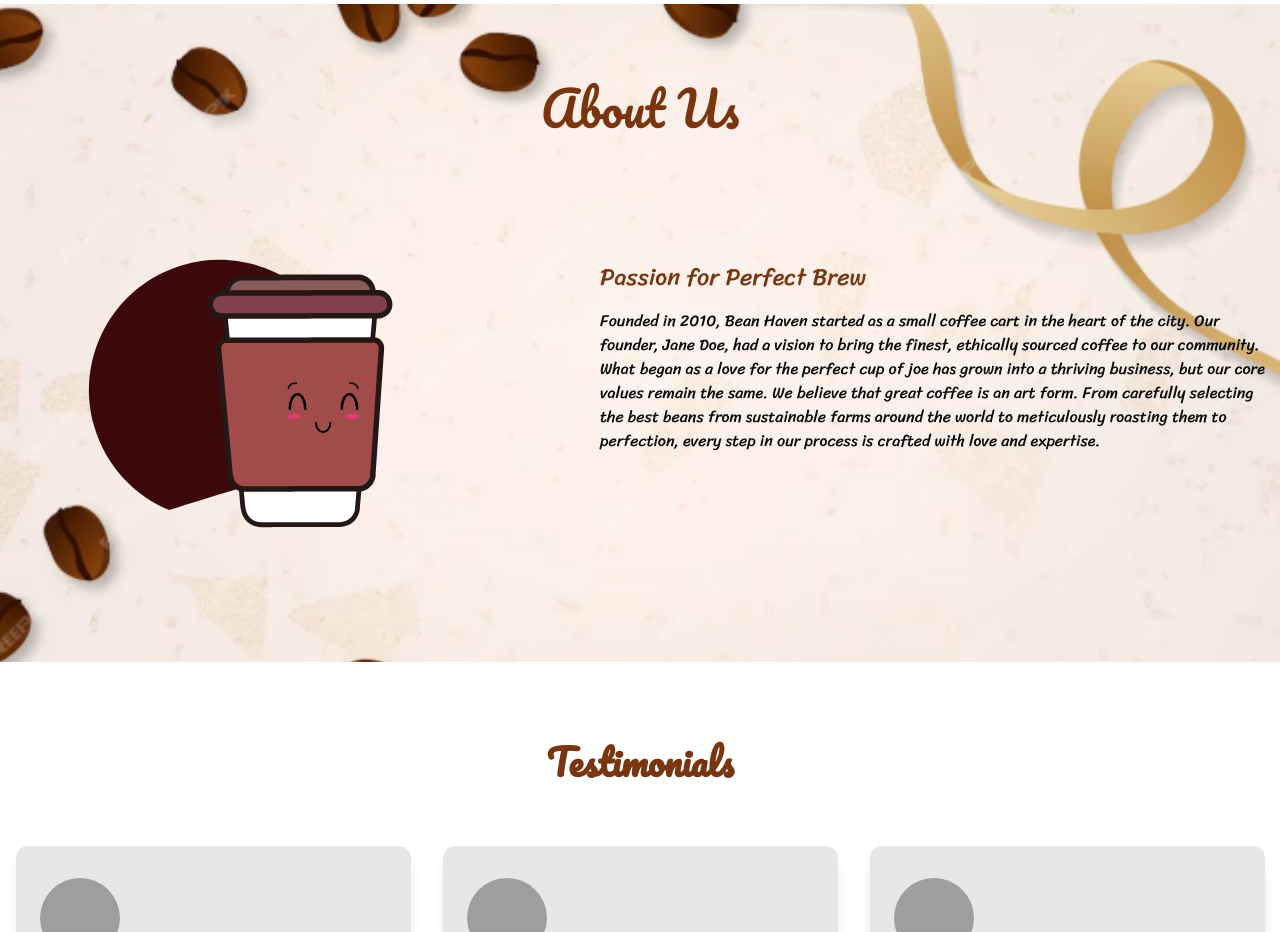
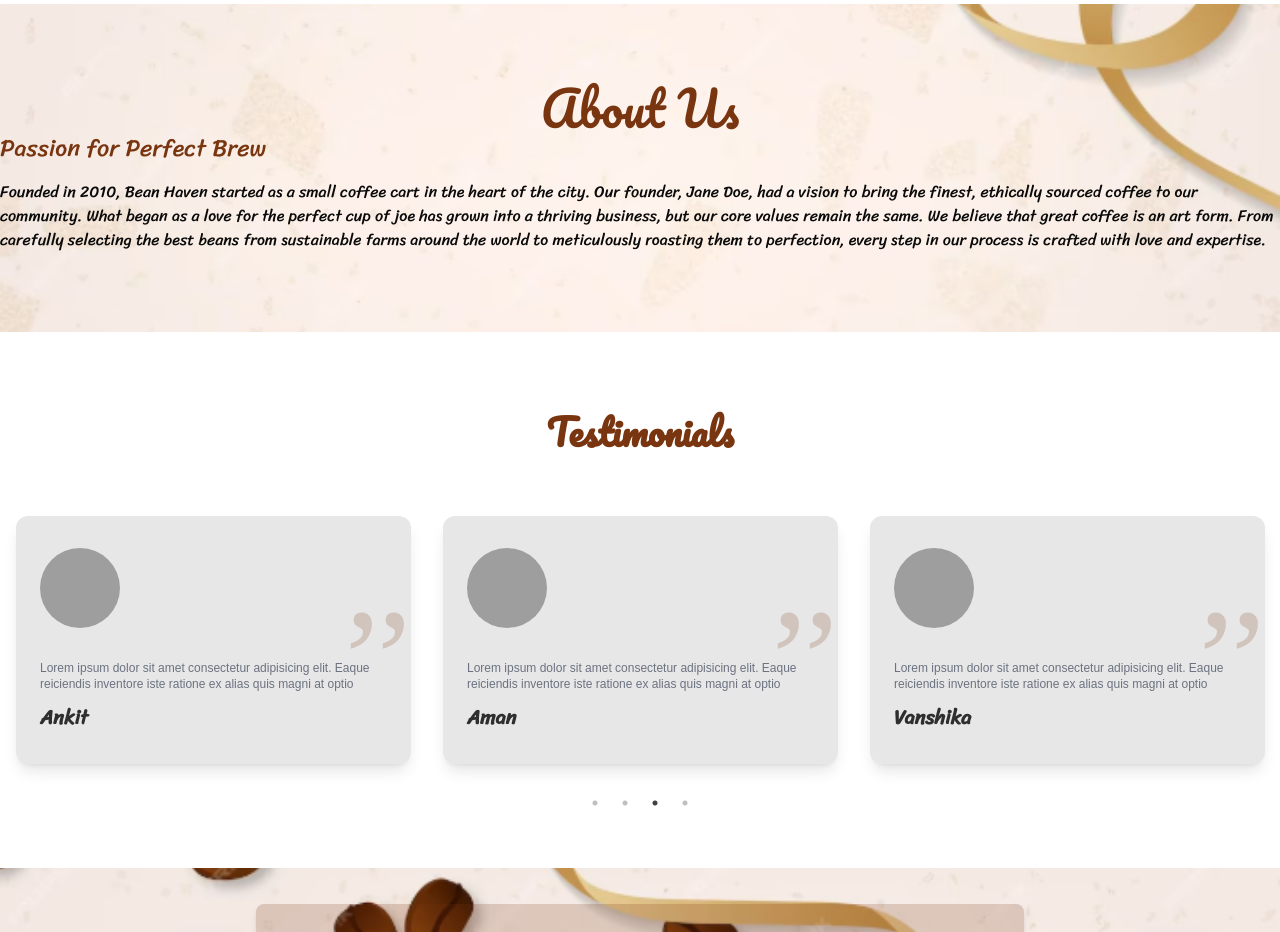
Before and after one commit to rohitsingh93300/coffee, a React (Vite) app: page / in a window 1280 px wide. Shown: the part 1260-2192 px from the top of the page. Built offline with nearby package versions, Linux system fonts and the light colour scheme; grey boxes are pictures that could not be loaded.

Commit message:
checking

```diff
--- a/src/components/About.jsx
+++ b/src/components/About.jsx
@@ -1,6 +1,6 @@
 import React from 'react'
 import Lottie from 'lottie-react'
-import coffee from '../assets/coffeeanimate.json'
+// import coffee from '../assets/coffeeanimate.json'
 import Bg from '../assets/Bg.png'
 import { motion } from 'framer-motion'
 
@@ -24,14 +24,14 @@ const About = () => {
       className='text-amber-900 font-cursive text-5xl text-center'>About Us</motion.h1>
       <div className='flex flex-col md:flex-row items-center max-w-7xl mx-auto'>
         {/* image section */}
-        <motion.div
+        {/* <motion.div
          initial={{opacity:0, scale:0.5}}
          whileInView={{opacity:1, scale:1}}
          transition={{duration:1.5, delay:0.5}}
         >
           <Lottie
           animationData={coffee} className='md:w-[600px]' />
-        </motion.div>
+        </motion.div> */}
         {/* text section */}
         <div className='space-y-4 px-4 md:px-0'>
           <motion.h1
```
